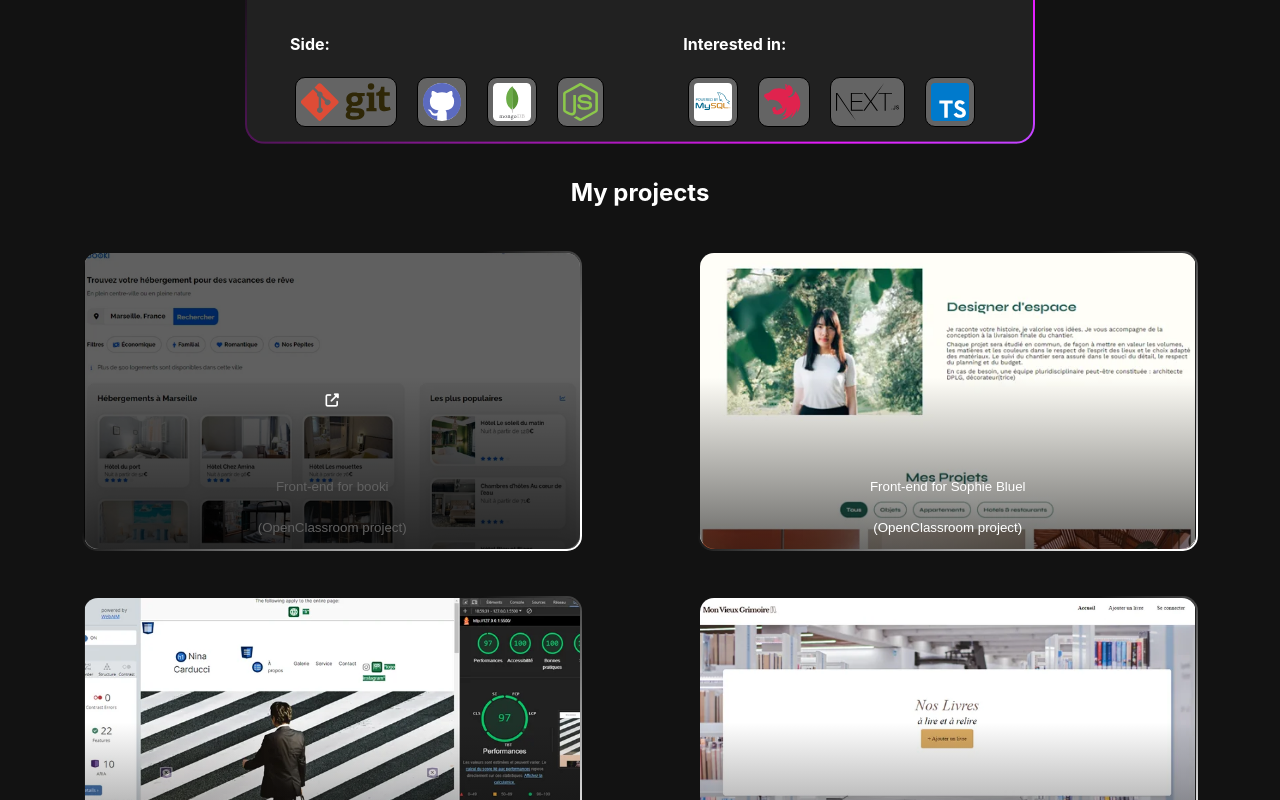
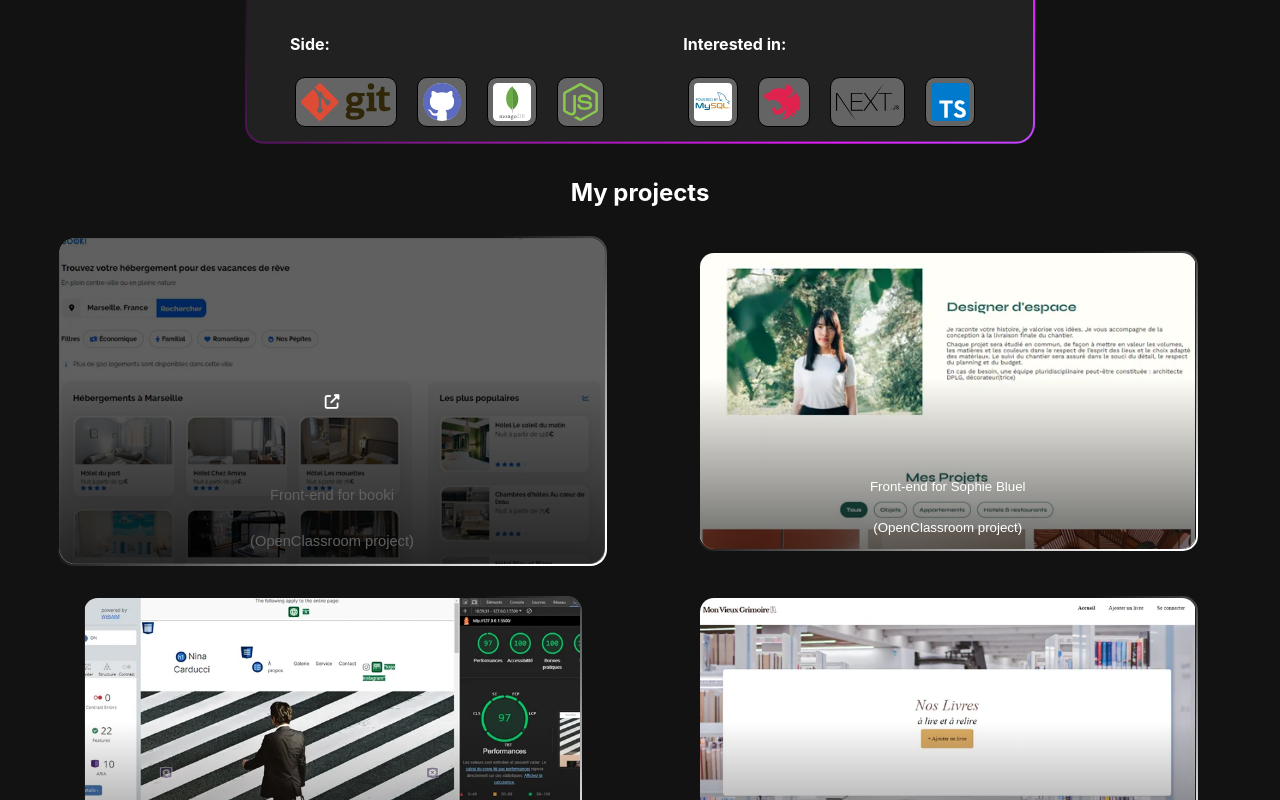
Before and after one commit to Crrux/Portfolio, a React (Vite) app: page / in a window 1280 px wide. In both pictures the pointer is over the button "Open Modal for this project". Shown: the part 665-1465 px from the top of the page. Built offline with nearby package versions, Linux system fonts and the light colour scheme.

Commit message:
ajout scale carte

```diff
--- a/src/components/modal_projects/_modal_projects.sass
+++ b/src/components/modal_projects/_modal_projects.sass
@@ -68,6 +68,9 @@
         opacity: 0
         &:hover
             opacity: 100
+    &:hover
+        transform: scale(1.1)
+        transition: 0.4s
 
 @keyframes rotate-down
     from
--- a/src/pages/Home/_home.sass
+++ b/src/pages/Home/_home.sass
@@ -66,8 +66,6 @@
                 flex-grow: 0
             @media screen and ( max-width: 450px )
                 flex-direction: column
-            &_1 , &_2
-
             &_1
                 text-align: left
                 font-weight: bold
--- a/src/sass/index.css
+++ b/src/sass/index.css
@@ -402,6 +402,10 @@ button:active {
 .Button_ModalProject_Hover:hover {
   opacity: 100;
 }
+.Button_ModalProject:hover {
+  transform: scale(1.1);
+  transition: 0.4s;
+}
 
 @keyframes rotate-down {
   from {
```
Also changed, not shown: 1 other file (tests, documents, lock files or other folders).
